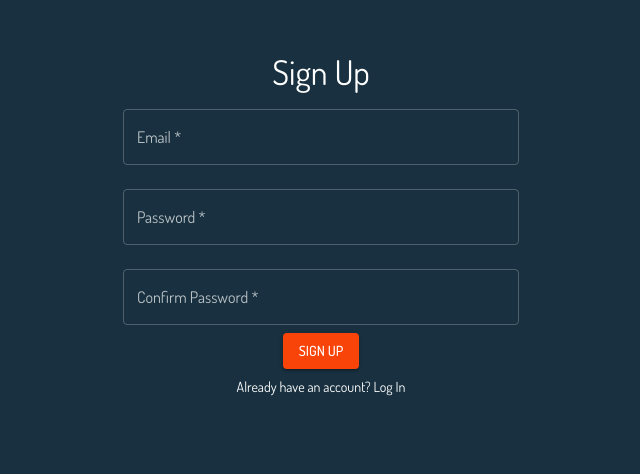
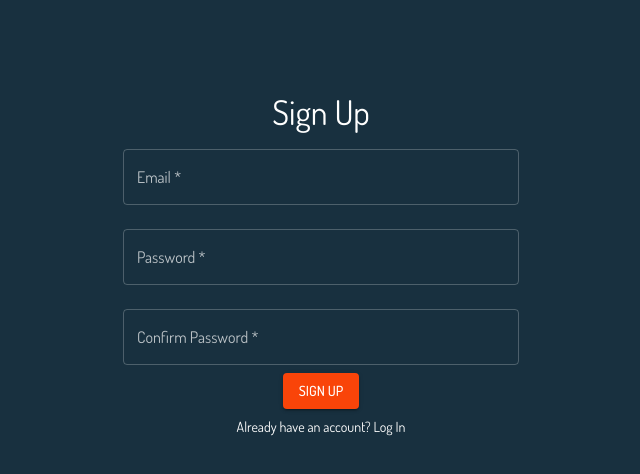
Before and after one commit to vnskaar/Enop, a React (Create React App) app: page /signup in a window 1280 px wide. Shown: the part 136-610 px from the top of the page, without its empty margins (319-959 px from the left). Built offline with nearby package versions, Linux system fonts and the light colour scheme; no server answers; a web font is replaced by a local one.

Commit message:
centered all auth pages & created reademe file

```diff
--- a/src/assets/jsonData/deviceList.json
+++ b/src/assets/jsonData/deviceList.json
@@ -89,6 +89,6 @@
     "props": null,
     "ver": "1",
     "corid": "",
-    "ctime": "2021-05-20T11:39:54.306+02:00",
-    "uid": "9c8fc1aa-ecab-4aa0-8a23-b15c2d95a53b"
+    "ctime": "2021-05-24T16:46:05.018+02:00",
+    "uid": "ec6e33f2-9920-4530-9606-98659f607b38"
 }
--- a/src/components/ForgotPassword.js
+++ b/src/components/ForgotPassword.js
@@ -1,7 +1,7 @@
 import React, { useRef, useState } from "react"
 import { useAuth } from "../contexts/AuthContext"
 import { Link } from "react-router-dom"
-import { FormGroup, TextField, Typography} from "@material-ui/core";
+import {FormGroup, Grid, TextField, Typography} from "@material-ui/core";
 import Button from "@material-ui/core/Button";
 import {Alert} from "@material-ui/lab";
 import {Layout} from "../layout";
@@ -33,6 +33,13 @@ function ForgotPassword() {
   return (
     <Layout>
       <Container maxWidth='xs'>
+          <Grid
+              container
+              spacing={0}
+              direction="column"
+              justify="center"
+              style={{ minHeight: '90vh' }}
+          >
           <Typography variant='h4'>Password Reset</Typography>
           {error && <Alert variant="danger">{error}</Alert>}
           {message && <Alert variant="success">{message}</Alert>}
@@ -65,6 +72,7 @@ function ForgotPassword() {
       <div className="w-100 text-center mt-2">
         Need an account? <Link to="/signup">Sign Up</Link>
       </div>
+          </Grid>
       </Container>
     </Layout>
   )
--- a/src/components/signup.js
+++ b/src/components/signup.js
@@ -1,7 +1,7 @@
 import React, { useRef, useState } from "react"
 import { useAuth } from "../contexts/AuthContext"
 import { Link, useHistory } from "react-router-dom"
-import {FormGroup, TextField, Typography} from "@material-ui/core";
+import {FormGroup, Grid, TextField, Typography} from "@material-ui/core";
 import Button from "@material-ui/core/Button";
 import {Alert} from "@material-ui/lab";
 import {Layout} from "../layout";
@@ -38,6 +38,13 @@ function Signup() {
     return (
         <Layout>
             <Container maxWidth='xs'>
+                <Grid
+                    container
+                    spacing={0}
+                    direction="column"
+                    justify="center"
+                    style={{ minHeight: '90vh' }}
+                >
                 <Typography variant='h4'>Sign Up</Typography>
                 {error && <Alert variant="danger">{error}</Alert>}
                 <form onSubmit={handleSubmit}>
@@ -90,6 +97,7 @@ function Signup() {
                 <div className="w-100 text-center mt-2">
                     Already have an account? <Link to="/">Log In</Link>
                 </div>
+                </Grid>
             </Container>
 
         </Layout>
--- a/src/layout/index.js
+++ b/src/layout/index.js
@@ -1,21 +1,12 @@
 import React from "react";
 import Nav from './Nav'
-import {Grid} from "@material-ui/core";
-import Container from "@material-ui/core/Container";
 
 const Layout = (props) =>
-    <Grid
-        container
-        spacing={0}
-        direction="column"
-        justify="center"
-        style={{ minHeight: '90vh' }}
-    >
+
     <div
         class="text-center p-10">
         {props.children}
     </div>
-    </Grid>
 
 
 export { Layout, Nav };
```
Also changed, not shown: 2 other files (tests, documents, lock files or other folders).
